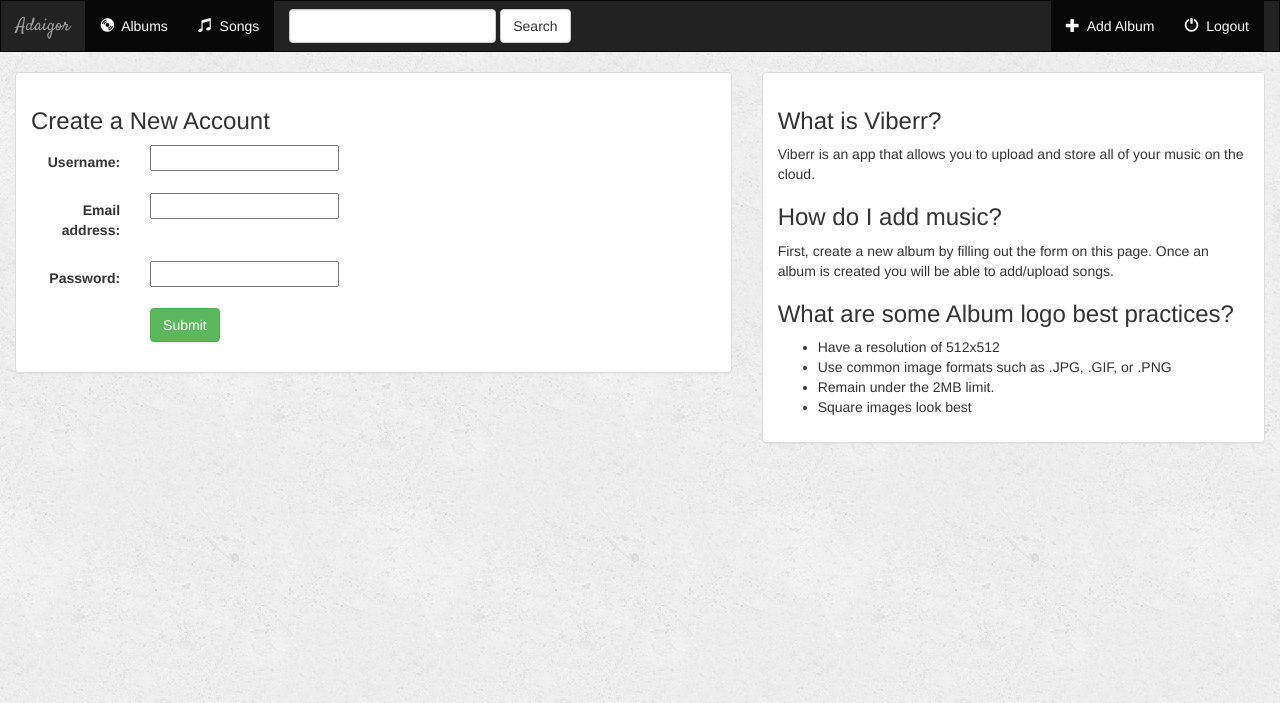
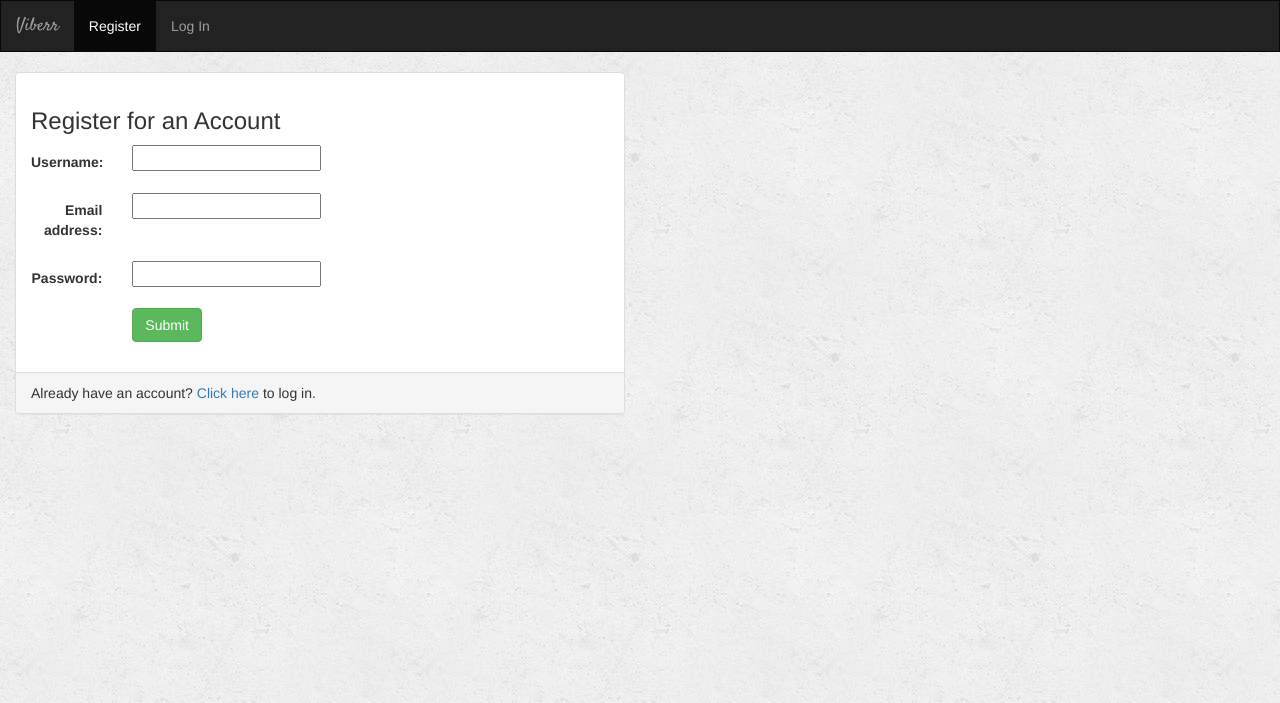
Before and after one commit to parthw1/Adaigor, a Django app: page /music/register/ in a window 1280 px wide. Shown: the top 703 px of the page. Run offline with Django 3.2, Linux system fonts and the light colour scheme; some libraries are stand-ins or nearby versions.

Commit message:
Issues Resolved

```diff
--- a/music/forms.py
+++ b/music/forms.py
@@ -3,6 +3,19 @@ from django.contrib.auth.models import User
 
 from .models import Album, Song
 
+
+class AlbumForm(forms.ModelForm):
+
+    class Meta:
+        model = Album
+        fields = ['artist', 'album_title', 'genre', 'album_logo']
+
+
+class SongForm(forms.ModelForm):
+
+    class Meta:
+        model = Song
+        fields = ['song_title', 'audio_file']
 
 
 class UserForm(forms.ModelForm):
--- a/music/templates/music/base.html
+++ b/music/templates/music/base.html
@@ -2,8 +2,7 @@
 <html lang="en">
 <head>
     <meta charset="UTF-8">
-    <title>Viberr</title>
-    <!-- Loads the path to your static files -->
+    <title>{% block title %}Adaigor{% endblock %}</title>
     {% load staticfiles %}
     <link rel="shortcut icon" type="image/png" href="{%  static 'favicon.ico' %}"/>
     <link rel="stylesheet" href="https://maxcdn.bootstrapcdn.com/bootstrap/3.3.6/css/bootstrap.min.css">
@@ -11,63 +10,52 @@
     <link rel="stylesheet" type="text/css" href="{% static 'music/style.css' %}"/>
     <script src="https://ajax.googleapis.com/ajax/libs/jquery/1.12.0/jquery.min.js"></script>
     <script src="http://maxcdn.bootstrapcdn.com/bootstrap/3.3.6/js/bootstrap.min.js"></script>
+
     <script src="{% static 'music/js/main.js' %}"></script>
 </head>
-
 <body>
 <nav class="navbar navbar-inverse">
     <div class="container-fluid">
+
         <!-- Header -->
         <div class="navbar-header">
-          <button type="button" class="navbar-toggle" data-toggle="collapse" data-target="#topNavbar">
+            <button type="button" class="navbar-toggle" data-toggle="collapse" data-target="#topNavBar">
                 <span class="icon-bar"></span>
                 <span class="icon-bar"></span>
                 <span class="icon-bar"></span>
             </button>
             <a class="navbar-brand" href="{% url 'music:index' %}">Adaigor</a>
         </div>
+
         <!-- Items -->
-        <div class="collapse navbar-collapse" id="topNavbar">
-
+        <div class="collapse navbar-collapse" id="topNavBar">
             <ul class="nav navbar-nav">
-            <li class="active">
-              <a href="{% url 'music:index' %}">
-                <span class="glyphicon glyphicon-cd " aria-hidden="true"></span>&nbsp; Albums
+                <li class="{% block albums_active %}{% endblock %}"><a href="{% url 'music:index' %}"><span class="glyphicon glyphicon-cd" aria-hidden="true"></span>&nbsp; Albums</a></li>
+                <li class="{% block songs_active %}{% endblock %}"><a href="{% url 'music:songs' 'all' %}"><span class="glyphicon glyphicon-music" aria-hidden="true"></span>&nbsp; Songs</a></li>
+            </ul>
+            <form class="navbar-form navbar-left" role="search" method="get" action="{% url 'music:index' %}">
+                <div class="form-group">
+                    <input type="text" class="form-control" name="q" value="{{ request.GET.q }}">
+                </div>
+                <button type="submit" class="btn btn-default">Search</button>
+            </form>
+            <ul class="nav navbar-nav navbar-right">
+                <li>
+                    <a href="{% url 'music:create_album' %}">
+                        <span class="glyphicon glyphicon-plus" aria-hidden="true"></span>&nbsp; Add Album
                     </a>
                 </li>
-            <li class="active">
-              <a href="#">
-                <span class="glyphicon glyphicon-music " aria-hidden="true"></span>&nbsp; Songs
+                <li>
+                    <a href="{% url 'music:logout_user' %}">
+                        <span class="glyphicon glyphicon-off" aria-hidden="true"></span>&nbsp; Logout
                     </a>
                 </li>
             </ul>
-
-          <form class="navbar-form navbar-left" role="search" method="get" action="#">
-            <div class="form-group">
-                <input type="text" class="form-control" name="q" value="">
         </div>
-            <button type="submit" class="btn btn-default">Search</button>
-          </form>
-
-
-            <ul class="nav navbar-nav navbar-right">
-              <li class="active">
-                <a href="{% url 'music:album-add' %}">
-                  <span class="glyphicon glyphicon-plus " aria-hidden="true"></span>&nbsp; Add Album
-                </a>
-              </li>
-              <li class="active">
-                <a href="{% url 'music:index' %}">
-                  <span class="glyphicon glyphicon-off " aria-hidden="true"></span>&nbsp; Logout
-                </a>
-              </li>
-            </ul>
-
 
     </div>
-    </div>
 </nav>
-  {% block body%}
-  {%endblock%}
+{% block body %}
+{% endblock %}
 </body>
 </html>
--- /dev/null
+++ b/music/templates/music/base_visitor.html
@@ -0,0 +1,42 @@
+<!DOCTYPE html>
+<html lang="en">
+<head>
+    <meta charset="UTF-8">
+    <title>{% block title %}Viberr{% endblock %}</title>
+    {% load staticfiles %}
+    <link rel="shortcut icon" type="image/png" href="{%  static 'favicon.ico' %}"/>
+    <link rel="stylesheet" href="https://maxcdn.bootstrapcdn.com/bootstrap/3.3.6/css/bootstrap.min.css">
+    <link href='https://fonts.googleapis.com/css?family=Satisfy' rel='stylesheet' type='text/css'>
+    <link rel="stylesheet" type="text/css" href="{% static 'music/style.css' %}"/>
+    <script src="https://ajax.googleapis.com/ajax/libs/jquery/1.12.0/jquery.min.js"></script>
+    <script src="http://maxcdn.bootstrapcdn.com/bootstrap/3.3.6/js/bootstrap.min.js"></script>
+    <script src="{% static 'music/js/main.js' %}"></script>
+</head>
+<body>
+<nav class="navbar navbar-inverse">
+    <div class="container-fluid">
+
+        <!-- Header -->
+        <div class="navbar-header">
+            <button type="button" class="navbar-toggle" data-toggle="collapse" data-target="#topNavBar">
+                <span class="icon-bar"></span>
+                <span class="icon-bar"></span>
+                <span class="icon-bar"></span>
+            </button>
+            <a class="navbar-brand" href="{% url 'music:index' %}">Viberr</a>
+        </div>
+
+        <!-- Items -->
+        <div class="collapse navbar-collapse" id="topNavBar">
+            <ul class="nav navbar-nav">
+                <li class="{% block register_active %}{% endblock %}"><a href="{% url 'music:register' %}">Register</a></li>
+                <li class="{% block login_active %}{% endblock %}"><a href="{% url 'music:login_user' %}">Log In</a></li>
+            </ul>
+        </div>
+
+    </div>
+</nav>
+{% block body %}
+{% endblock %}
+</body>
+</html>
--- /dev/null
+++ b/music/templates/music/register.html
@@ -0,0 +1,35 @@
+{% extends 'music/base_visitor.html' %}
+{% block title %}Register{% endblock %}
+{% block register_active %}active{% endblock %}
+
+{% block body %}
+<div class="container-fluid">
+
+    <div class="row">
+        <div class="col-sm-12 col-md-6">
+            <div class="panel panel-default">
+                <div class="panel-body">
+                    <h3>Register for an Account</h3>
+                    {% if error_message %}
+                        <p><strong>{{ error_message }}</strong></p>
+                    {% endif %}
+                    <form class="form-horizontal" role="form" action="" method="post" enctype="multipart/form-data">
+                        {% csrf_token %}
+                        {% include 'music/form_template.html' %}
+                        <div class="form-group">
+                            <div class="col-sm-offset-2 col-sm-10">
+                                <button type="submit" class="btn btn-success">Submit</button>
+                            </div>
+                        </div>
+                    </form>
+                </div>
+                <div class="panel-footer">
+                    Already have an account? <a href="{% url 'music:login_user' %}">Click here</a> to log in.
+                </div>
+            </div>
+        </div>
+    </div>
+
+</div>
+
+{% endblock %}
--- a/music/templates/music/registration_form.html
+++ /dev/null
@@ -1,50 +0,0 @@
-{% extends 'music/base.html' %}
-{% block title %}Register{% endblock %}
-
-{% block body %}
-<div class="container-fluid">
-
-    <div class="row">
-
-        <div class="col-sm-12 col-md-7">
-            <div class="panel panel-default">
-                <div class="panel-body">
-                    <h3>Create a New Account</h3>
-                    {% if error_message %}
-                        <p><strong>{{ error_message }}</strong></p>
-                    {% endif %}
-                    <form class="form-horizontal" role="form" action="" method="post" enctype="multipart/form-data">
-                        {% csrf_token %}
-                        {% include 'music/form_template.html' %}
-                        <div class="form-group">
-                            <div class="col-sm-offset-2 col-sm-10">
-                                <button type="submit" class="btn btn-success">Submit</button>
-                            </div>
-                        </div>
-                    </form>
-                </div>
-            </div>
-        </div>
-
-        <div class="col-sm-12 col-md-5">
-            <div class="panel panel-default">
-                <div class="panel-body">
-                    <h3>What is Viberr?</h3>
-                    <p>Viberr is an app that allows you to upload and store all of your music on the cloud.</p>
-                    <h3>How do I add music?</h3>
-                    <p>First, create a new album by filling out the form on this page. Once an album is created you will be able to add/upload songs.</p>
-                    <h3>What are some Album logo best practices?</h3>
-                    <ul>
-                        <li>Have a resolution of 512x512</li>
-                        <li>Use common image formats such as .JPG, .GIF, or .PNG</li>
-                        <li>Remain under the 2MB limit.</li>
-                        <li>Square images look best</li>
-                    </ul>
-                </div>
-            </div>
-        </div>
-
-    </div>
-
-</div>
-{% endblock %}
--- a/music/urls.py
+++ b/music/urls.py
@@ -4,20 +4,16 @@ from . import views
 app_name = 'music'
 
 urlpatterns = [
-    # /music/
-    url(r'^$', views.IndexView.as_view(), name='index'),
-
-    url(r'^register/$', views.UserFormView.as_view(), name='register'),
-
-    # /music/id_number
-    url(r'^(?P<pk>[0-9]+)/$', views.DetailView.as_view(), name='detail'),
-
-    #/music/album/add/
-    url(r'album/add/$', views.AlbumCreate.as_view(), name='album-add'),
-
-    #/music/album/2/
-    url(r'album/(?P<pk>[0-9]+)/$', views.AlbumUpdate.as_view(), name='album-update'),
-
-    #/music/album/2/delete
-    url(r'album/(?P<pk>[0-9]+)/delete/$', views.AlbumDelete.as_view(), name='album-delete'),
+    url(r'^$', views.index, name='index'),
+    url(r'^register/$', views.register, name='register'),
+    url(r'^login_user/$', views.login_user, name='login_user'),
+    url(r'^logout_user/$', views.logout_user, name='logout_user'),
+    url(r'^(?P<album_id>[0-9]+)/$', views.detail, name='detail'),
+    url(r'^(?P<song_id>[0-9]+)/favorite/$', views.favorite, name='favorite'),
+    url(r'^songs/(?P<filter_by>[a-zA_Z]+)/$', views.songs, name='songs'),
+    url(r'^create_album/$', views.create_album, name='create_album'),
+    url(r'^(?P<album_id>[0-9]+)/create_song/$', views.create_song, name='create_song'),
+    url(r'^(?P<album_id>[0-9]+)/delete_song/(?P<song_id>[0-9]+)/$', views.delete_song, name='delete_song'),
+    url(r'^(?P<album_id>[0-9]+)/favorite_album/$', views.favorite_album, name='favorite_album'),
+    url(r'^(?P<album_id>[0-9]+)/delete_album/$', views.delete_album, name='delete_album'),
 ]
--- a/music/views.py
+++ b/music/views.py
@@ -1,66 +1,211 @@
-from django.views import generic
-from django.views.generic.edit import CreateView, UpdateView, DeleteView
-from django.core.urlresolvers import reverse_lazy
-from django.shortcuts import render, redirect
 from django.contrib.auth import authenticate, login
-#from django.views.generic import generic
-from django.views.generic import View
-from .models import Album
-from .forms import UserForm
+from django.contrib.auth import logout
+from django.http import JsonResponse
+from django.shortcuts import render, get_object_or_404
+from django.db.models import Q
+from .forms import AlbumForm, SongForm, UserForm
+from .models import Album, Song
 
-class IndexView(generic.ListView):
-    template_name = 'music/index.html'
-    context_object_name = 'all_albums'
-    def get_queryset(self):
-        return Album.objects.all()
+AUDIO_FILE_TYPES = ['wav', 'mp3', 'ogg']
+IMAGE_FILE_TYPES = ['png', 'jpg', 'jpeg']
 
 
-class DetailView(generic.DetailView):
-    model = Album
-    template_name = 'music/details.html'
-
-class AlbumCreate(CreateView):
-    model = Album
-    fields = ['artist', 'album_title', 'genre', 'album_logo']
-
-class AlbumUpdate(UpdateView):
-    model = Album
-    fields = ['artist', 'album_title', 'genre', 'album_logo']
-
-class AlbumDelete(DeleteView):
-    model = Album
-    success_url = reverse_lazy('music:index')
+def create_album(request):
+    if not request.user.is_authenticated():
+        return render(request, 'music/login.html')
+    else:
+        form = AlbumForm(request.POST or None, request.FILES or None)
+        if form.is_valid():
+            album = form.save(commit=False)
+            album.user = request.user
+            album.album_logo = request.FILES['album_logo']
+            file_type = album.album_logo.url.split('.')[-1]
+            file_type = file_type.lower()
+            if file_type not in IMAGE_FILE_TYPES:
+                context = {
+                    'album': album,
+                    'form': form,
+                    'error_message': 'Image file must be PNG, JPG, or JPEG',
+                }
+                return render(request, 'music/create_album.html', context)
+            album.save()
+            return render(request, 'music/detail.html', {'album': album})
+        context = {
+            "form": form,
+        }
+        return render(request, 'music/create_album.html', context)
 
 
-class UserFormView(View):
-    form_class = UserForm
-    template_name = 'music/registration_form.html'
+def create_song(request, album_id):
+    form = SongForm(request.POST or None, request.FILES or None)
+    album = get_object_or_404(Album, pk=album_id)
+    if form.is_valid():
+        albums_songs = album.song_set.all()
+        for s in albums_songs:
+            if s.song_title == form.cleaned_data.get("song_title"):
+                context = {
+                    'album': album,
+                    'form': form,
+                    'error_message': 'You already added that song',
+                }
+                return render(request, 'music/create_song.html', context)
+        song = form.save(commit=False)
+        song.album = album
+        song.audio_file = request.FILES['audio_file']
+        file_type = song.audio_file.url.split('.')[-1]
+        file_type = file_type.lower()
+        if file_type not in AUDIO_FILE_TYPES:
+            context = {
+                'album': album,
+                'form': form,
+                'error_message': 'Audio file must be WAV, MP3, or OGG',
+            }
+            return render(request, 'music/create_song.html', context)
 
-    #display blank forms
-    def get(self, request):
-        form = self.form_class(None)
-        return render(request, self.template_name, {'form':form})
+        song.save()
+        return render(request, 'music/detail.html', {'album': album})
+    context = {
+        'album': album,
+        'form': form,
+    }
+    return render(request, 'music/create_song.html', context)
 
-    #process form data
-    def post(self, request):
-        form = self.form_class(request.POST)
 
-        if form.is_valid():
-            user = form.save(commit=False)
+def delete_album(request, album_id):
+    album = Album.objects.get(pk=album_id)
+    album.delete()
+    albums = Album.objects.filter(user=request.user)
+    return render(request, 'music/index.html', {'albums': albums})
 
-            #cleaned (normalized) data
-            username = form.cleaned_data['username']
-            password = form.cleaned_data['password']
-            user.set_password(password)
-            user.save()
 
-            #returns User obects if credentials are correct
-            user = authenticate(usename=username , password=password)
+def delete_song(request, album_id, song_id):
+    album = get_object_or_404(Album, pk=album_id)
+    song = Song.objects.get(pk=song_id)
+    song.delete()
+    return render(request, 'music/detail.html', {'album': album})
 
-            if user is not None:
 
-                if user.is_active:
-                    login(request, user)
-                    return redirect('music:index')
+def detail(request, album_id):
+    if not request.user.is_authenticated():
+        return render(request, 'music/login.html')
+    else:
+        user = request.user
+        album = get_object_or_404(Album, pk=album_id)
+        return render(request, 'music/detail.html', {'album': album, 'user': user})
 
-        return render(request, self.template_name, {'form':form})
+
+def favorite(request, song_id):
+    song = get_object_or_404(Song, pk=song_id)
+    try:
+        if song.is_favorite:
+            song.is_favorite = False
+        else:
+            song.is_favorite = True
+        song.save()
+    except (KeyError, Song.DoesNotExist):
+        return JsonResponse({'success': False})
+    else:
+        return JsonResponse({'success': True})
+
+
+def favorite_album(request, album_id):
+    album = get_object_or_404(Album, pk=album_id)
+    try:
+        if album.is_favorite:
+            album.is_favorite = False
+        else:
+            album.is_favorite = True
+        album.save()
+    except (KeyError, Album.DoesNotExist):
+        return JsonResponse({'success': False})
+    else:
+        return JsonResponse({'success': True})
+
+
+def index(request):
+    if not request.user.is_authenticated():
+        return render(request, 'music/login.html')
+    else:
+        albums = Album.objects.filter(user=request.user)
+        song_results = Song.objects.all()
+        query = request.GET.get("q")
+        if query:
+            albums = albums.filter(
+                Q(album_title__icontains=query) |
+                Q(artist__icontains=query)
+            ).distinct()
+            song_results = song_results.filter(
+                Q(song_title__icontains=query)
+            ).distinct()
+            return render(request, 'music/index.html', {
+                'albums': albums,
+                'songs': song_results,
+            })
+        else:
+            return render(request, 'music/index.html', {'albums': albums})
+
+
+def logout_user(request):
+    logout(request)
+    form = UserForm(request.POST or None)
+    context = {
+        "form": form,
+    }
+    return render(request, 'music/login.html', context)
+
+
+def login_user(request):
+    if request.method == "POST":
+        username = request.POST['username']
+        password = request.POST['password']
+        user = authenticate(username=username, password=password)
+        if user is not None:
+            if user.is_active:
+                login(request, user)
+                albums = Album.objects.filter(user=request.user)
+                return render(request, 'music/index.html', {'albums': albums})
+            else:
+                return render(request, 'music/login.html', {'error_message': 'Your account has been disabled'})
+        else:
+            return render(request, 'music/login.html', {'error_message': 'Invalid login'})
+    return render(request, 'music/login.html')
+
+
+def register(request):
+    form = UserForm(request.POST or None)
+    if form.is_valid():
+        user = form.save(commit=False)
+        username = form.cleaned_data['username']
+        password = form.cleaned_data['password']
+        user.set_password(password)
+        user.save()
+        user = authenticate(username=username, password=password)
+        if user is not None:
+            if user.is_active:
+                login(request, user)
+                albums = Album.objects.filter(user=request.user)
+                return render(request, 'music/index.html', {'albums': albums})
+    context = {
+        "form": form,
+    }
+    return render(request, 'music/register.html', context)
+
+
+def songs(request, filter_by):
+    if not request.user.is_authenticated():
+        return render(request, 'music/login.html')
+    else:
+        try:
+            song_ids = []
+            for album in Album.objects.filter(user=request.user):
+                for song in album.song_set.all():
+                    song_ids.append(song.pk)
+            users_songs = Song.objects.filter(pk__in=song_ids)
+            if filter_by == 'favorites':
+                users_songs = users_songs.filter(is_favorite=True)
+        except Album.DoesNotExist:
+            users_songs = []
+        return render(request, 'music/songs.html', {
+            'song_list': users_songs,
+            'filter_by': filter_by,
+        })
```
Also changed, not shown: music/models.py (+6 -7 lines), music/templates/music/create_song.html (added, +60 -0 lines), music/templates/music/detail.html (renamed from music/templates/music/details.html, +4 -4 lines), music/templates/music/index.html (+6 -6 lines), music/templates/music/login.html (added, +50 -0 lines), music/templates/music/songs.html (added, +66 -0 lines), db.sqlite3, music/migrations/0004_auto_20171227_1405.py (added), music/templates/music/create_album.html (renamed from music/templates/music/album_form.html). Lines whose indentation alone changed are shown as unchanged.
